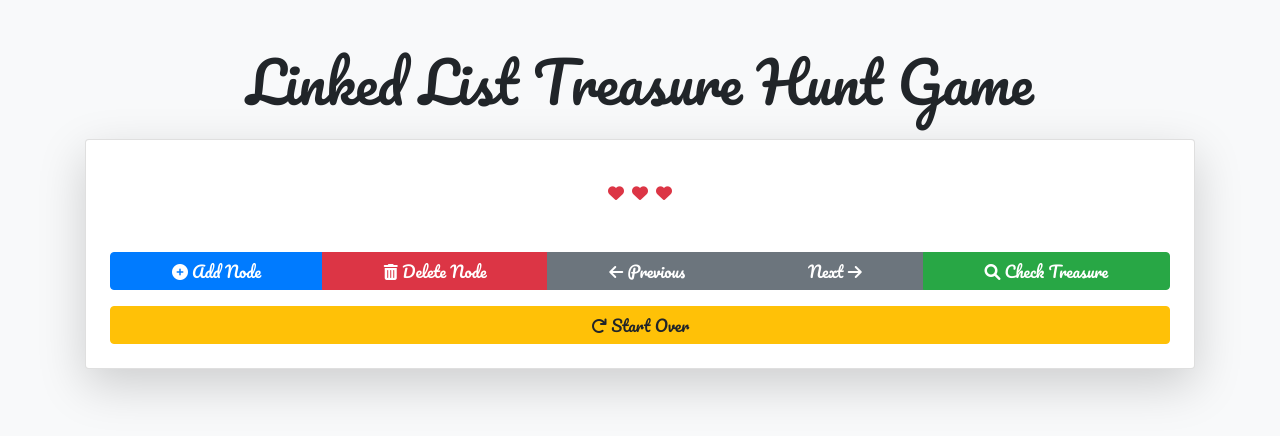
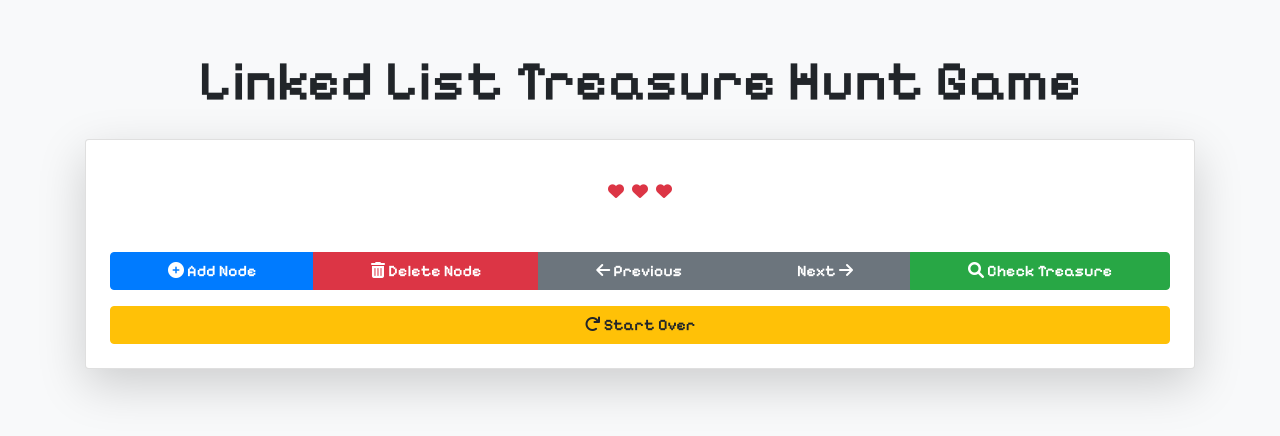
Before and after one commit to SreejitBakshi10/Web-Development, a plain HTML site: page Game/index.html in a window 1280 px wide. Drawn offline with nearby package versions, Linux system fonts and the light colour scheme; some packages are replaced by stand-ins of ours; a script that the page names is missing.

Commit message:
Update style.css

```diff
--- a/Game/style.css
+++ b/Game/style.css
@@ -1,9 +1,11 @@
-@import url('https://fonts.googleapis.com/css2?family=Pacifico&display=swap');
+@import url('https://fonts.googleapis.com/css2?family=Pixelify+Sans:wght@600&display=swap');
 
 body
 {
-  font-family: "Pacifico", cursive;
-  font-style: normal;
+    font-family: "Pixelify Sans", sans-serif;
+    font-optical-sizing: auto;
+    font-weight: 600;
+    font-style: normal;
 }
 
 .node-block
```
